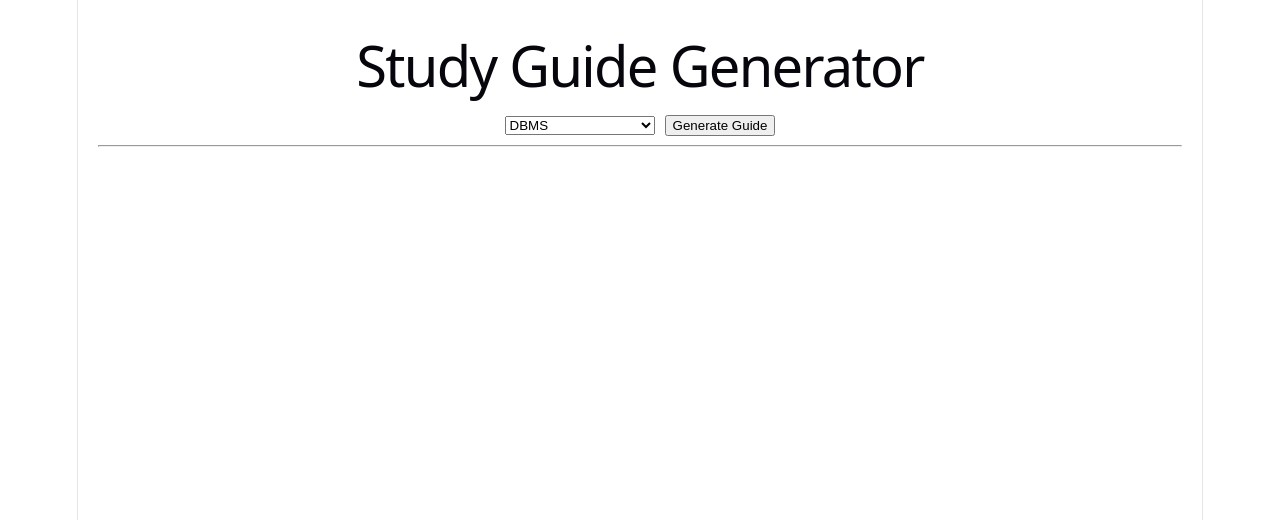
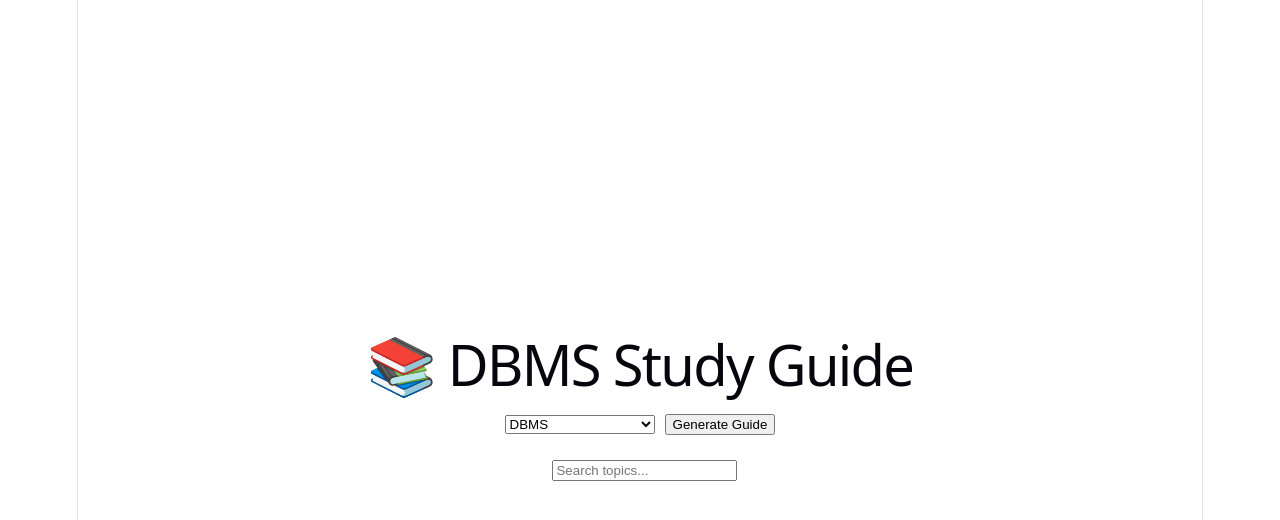
Before and after one commit to Madhav-r17/study-guide-builder, a React app in the folder frontend/: page /study-guide in a window 1280 px wide. Shown: the top 520 px of the page. Built offline with nearby package versions, Linux system fonts and the light colour scheme; the HTML template or start-up script is replaced by a standard one.

Commit message:
Enhanced study guide

```diff
--- a/frontend/src/pages/StudyGuidePage.jsx
+++ b/frontend/src/pages/StudyGuidePage.jsx
@@ -4,23 +4,33 @@ import api from "../services/api";
 export default function StudyGuidePage() {
   const [category, setCategory] = useState("DBMS");
   const [notes, setNotes] = useState([]);
+  const [search, setSearch] = useState("");
 
   const generateGuide = async () => {
     try {
-      const res = await api.get(
-        `/study-guide/${category}`
-      );
-
+      const res = await api.get(`/study-guide/${category}`);
       setNotes(res.data);
     } catch (error) {
       console.error(error);
     }
   };
+  const filteredNotes = notes.filter((note) =>
+  note.title
+    .toLowerCase()
+    .includes(search.toLowerCase())
+);
 
   return (
-    <div style={{ padding: "20px" }}>
-      <h1>Study Guide Generator</h1>
+    <div
+      style={{
+        padding: "30px",
+        maxWidth: "900px",
+        margin: "auto"
+      }}
+    >
+      <h1>📚 {category} Study Guide</h1>
 
+      <div style={{ marginBottom: "20px" }}>
         <select
           value={category}
           onChange={(e) => setCategory(e.target.value)}
@@ -37,17 +47,32 @@ export default function StudyGuidePage() {
         >
           Generate Guide
         </button>
-
+      </div>
+<input
+  type="text"
+  placeholder="Search topics..."
+  value={search}
+  onChange={(e) =>
+    setSearch(e.target.value)
+  }
+  style={{
+    marginLeft: "10px"
+  }}
+/>
+      {filteredNotes.map((note) => (
+        <div
+          key={note.id}
+          style={{
+            border: "1px solid #ddd",
+            borderRadius: "10px",
+            padding: "20px",
+            marginBottom: "20px"
+          }}
+        >
+          <h2>📖 {note.title}</h2>
           <hr />
-
-      {notes.map((note) => (
-        <details key={note.id}>
-          <summary>
-            {note.title}
-          </summary>
-
           <p>{note.content}</p>
-        </details>
+        </div>
       ))}
     </div>
   );
```
Lines whose indentation alone changed are shown as unchanged.
